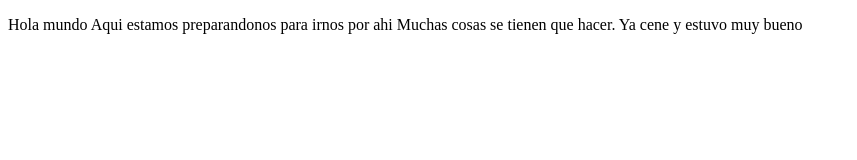
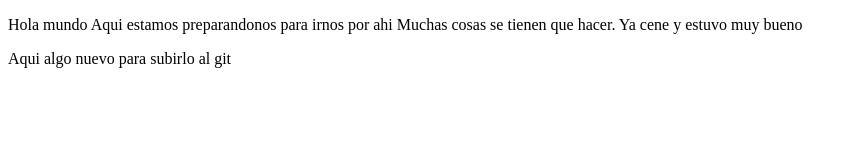
Before and after one commit to mkktgames/proyectoDemoCusroPrework, a plain HTML site: page index.html in a window 1280 px wide. Shown: the whole page, without its empty margins (0-857 px from the left). Drawn offline with Linux system fonts and the light colour scheme.

Commit message:
cambios sitio

```diff
--- a/index.html
+++ b/index.html
@@ -10,5 +10,6 @@
     <p>Hola mundo Aqui estamos preparandonos para irnos por ahi
         Muchas cosas se tienen que hacer.
     Ya cene y estuvo muy bueno </p>
+    <p>Aqui algo nuevo para subirlo al git</p>
 </body>
 </html>
```
